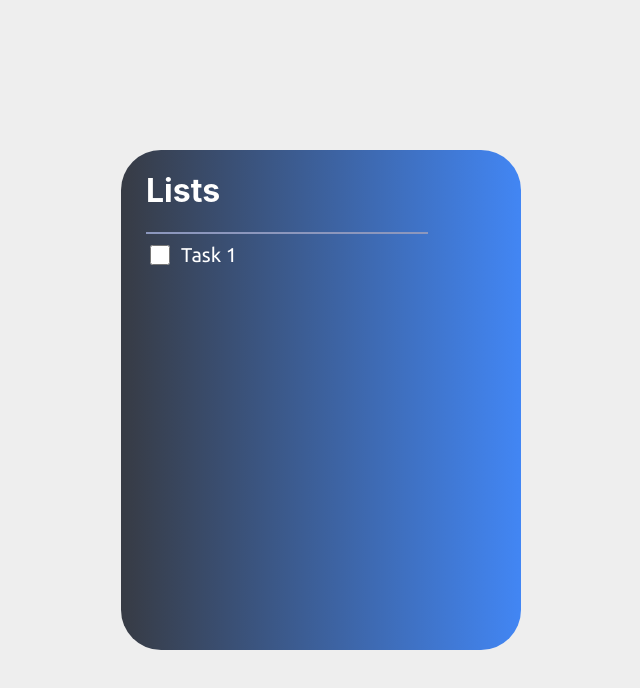
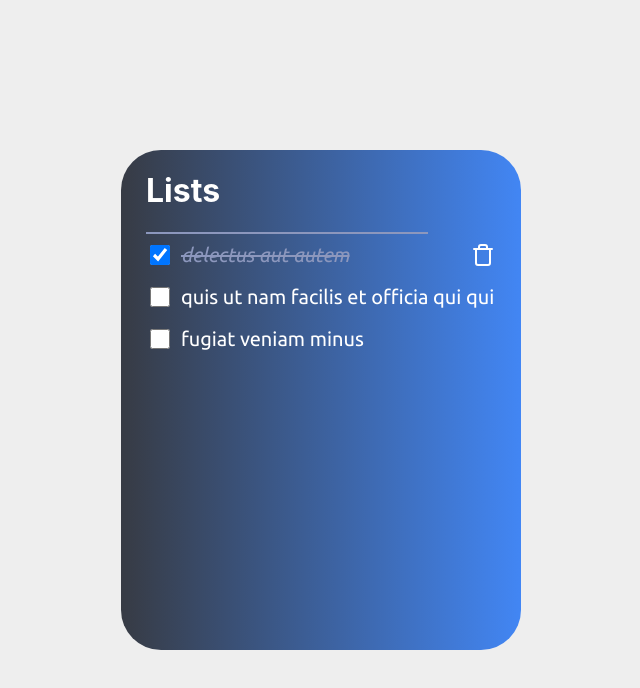
Before and after one commit to seyithantopal/knowunity, a React (Create React App) app: page / in a window 1280 px wide. Shown: the top 688 px of the page, without its empty margins (319-959 px from the left). Built offline with nearby package versions, Linux system fonts and the light colour scheme.

Commit message:
Added delete icon svg and implemented delete functionality

```diff
--- /dev/null
+++ b/src/assets/icons/Delete.tsx
@@ -0,0 +1,20 @@
+import React, { FC } from 'react';
+import { DeleteIconType } from '../../types/interfaces';
+import { COLOR_DELETE_ICON } from '../../utils/constants/color';
+
+
+const Delete: FC<DeleteIconType> = ({ onClick }) => {
+  return (
+    <svg onClick={onClick} width={30} height={24} fill="none">
+      <path
+        d="M3 6h18M8 6V4a2 2 0 0 1 2-2h4a2 2 0 0 1 2 2v2m3 0v14a2 2 0 0 1-2 2H7a2 2 0 0 1-2-2V6h14Z"
+        stroke={COLOR_DELETE_ICON}
+        strokeWidth={2}
+        strokeLinecap="round"
+        strokeLinejoin="round"
+      />
+    </svg>
+  );
+};
+
+export default Delete;
--- a/src/components/List/index.tsx
+++ b/src/components/List/index.tsx
@@ -1,16 +1,29 @@
-import React, { FC, useState } from 'react';
+import React, { FC, useState, useEffect } from 'react';
+import { ListType } from '../../types/interfaces';
 
-import { Wrapper, SingleList, Checkbox } from './styles';
+import { Wrapper, SingleList, DeleteIcon } from './styles';
 
-const List: FC = () => {
-  const [isChecked, setIsChecked] = useState<boolean>(false);
+type Props = {
+  list: ListType;
+  onDelete: (id: number) => void;
+};
+
+const List: FC<Props> = ({ list, onDelete }) => {
+  const { title, completed, id } = list;
+  const [isChecked, setIsChecked] = useState<boolean>(completed);
+
+  useEffect(() => {
+    setIsChecked(completed);
+  }, [onDelete, completed]);
+
   return (
     <Wrapper>
       <SingleList isChecked={isChecked}>
         <div className='leftWrapper'>
-          <Checkbox onChange={() => setIsChecked(!isChecked)} />
+          <input checked={isChecked} type='checkbox' className='check' onChange={() => setIsChecked(!isChecked)} />
         </div>
-        <div className='rightWrapper'>Task 1</div>
+        <div className='rightWrapper'>{title}</div>
+        {isChecked && <DeleteIcon onClick={() => onDelete(id)} />}
       </SingleList>
     </Wrapper>
   );
--- a/src/components/List/styles.ts
+++ b/src/components/List/styles.ts
@@ -1,7 +1,7 @@
 import styled from 'styled-components';
 import { COLOR_LIST, COLOR_LIST_CHECKED } from '../../utils/constants/color';
 import { CheckboxType } from '../../types/interfaces';
-
+import Delete from '../../assets/icons/Delete';
 
 export const Wrapper = styled.div`
   // background-color: pink;
@@ -10,6 +10,7 @@ export const SingleList = styled.div<CheckboxType>`
   display: flex;
   flex-direction: row;
   align-items: center;
+  margin-bottom: 15px;
 
   .rightWrapper {
     width: 100%;
@@ -20,9 +21,11 @@ export const SingleList = styled.div<CheckboxType>`
     text-decoration: ${(props) => props.isChecked ? 'line-through' : ''};
     transition: all 500ms;
   };
+
+  .check {
+    width: 20px;
+    height: 20px;
+  };
 `
 
-export const Checkbox = styled.input.attrs({ type: 'checkbox' })`
-  width: 20px;
-  height: 20px;
-`
+export const DeleteIcon = styled(Delete)``
--- a/src/components/Lists/index.tsx
+++ b/src/components/Lists/index.tsx
@@ -1,16 +1,26 @@
 import React, { FC } from 'react';
+import { ListType } from '../../types/interfaces';
 import List from '../List';
 
 // Styles
 import { Wrapper, Title, Divider, ListsDiv } from './styles';
 
-const Lists: FC = () => {
+type Props = {
+  lists: ListType[];
+  onDelete: (id: number) => void;
+};
+
+const Lists: FC<Props> = ({ lists, onDelete }) => {
   return (
     <Wrapper>
       <ListsDiv>
         <Title>Lists</Title>
         <Divider />
-        <List />
+        {lists.map((e, i) => {
+          return (
+            <List list={e} onDelete={onDelete} />
+          );
+        })}
       </ListsDiv>
     </Wrapper>
   );
--- a/src/pages/Home/index.tsx
+++ b/src/pages/Home/index.tsx
@@ -1,15 +1,48 @@
-import React, { FC } from 'react';
+import React, { FC, useState } from 'react';
 
 // Styles
 import { Wrapper } from './styles';
 
 // Components
 import Lists from '../../components/Lists';
+import { ListType } from '../../types/interfaces';
+
+const mockData : ListType[] = [
+  {
+    "userId": 1,
+    "id": 1,
+    "title": "delectus aut autem",
+    "completed": true
+  },
+  {
+    "userId": 1,
+    "id": 2,
+    "title": "quis ut nam facilis et officia qui qui",
+    "completed": false
+  },
+  {
+    "userId": 1,
+    "id": 3,
+    "title": "fugiat veniam minus",
+    "completed": false
+  },
+];
 
 const Home: FC = () => {
+  const [lists, setLists] = useState<ListType[]>(mockData);
+
+  /**
+   * Delete a task without mutating the state directly
+   * @param {number} id
+   * @returns {void}
+   */
+  const handleDelete = (id: number): void => {
+    const newList = lists.filter(list => list.id !== id);
+    setLists(newList);
+  };
   return (
     <Wrapper>
-      <Lists />
+      <Lists lists={lists} onDelete={handleDelete} />
     </Wrapper>
   );
 };
--- a/src/utils/constants/color.ts
+++ b/src/utils/constants/color.ts
@@ -5,3 +5,4 @@ export const COLOR_LIST_TITLE = '#fff';
 export const COLOR_HR = '#8c97bd';
 export const COLOR_LISTS_GRADIENT_START = '#373b44';
 export const COLOR_LISTS_GRADIENT_END = '#4286f4';
+export const COLOR_DELETE_ICON = '#fff';
```
Also changed, not shown: src/types/interfaces.ts (+11 -0 lines).
